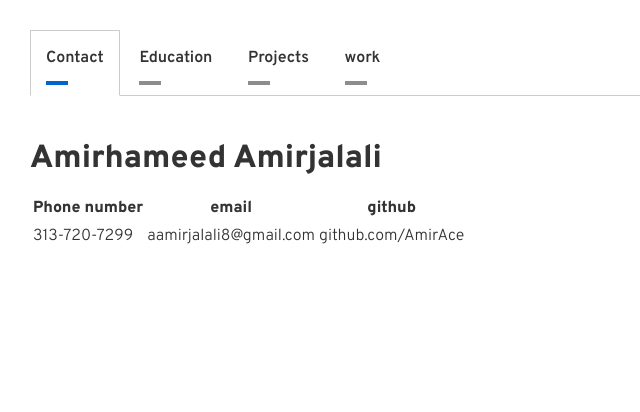
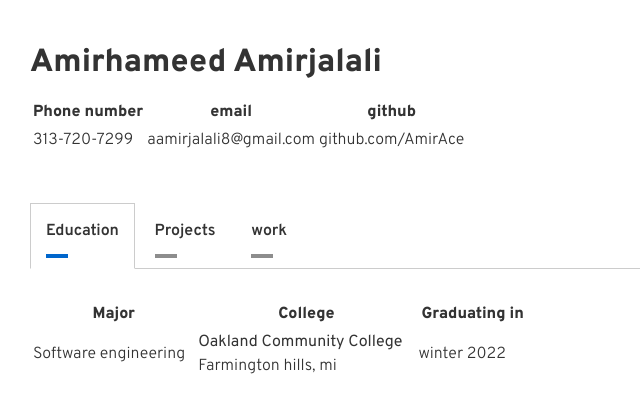
Before and after one commit to AmirAce2/AmirAce.github.io, a plain HTML site: page index.html in a window 1280 px wide. Shown: the whole page, without its empty margins (0-640 px from the left). Drawn offline with nearby package versions, Linux system fonts and the light colour scheme.

Commit message:
cleanup work
Put contacts in the front of the webpage, deleted contact tab

```diff
--- a/index.html
+++ b/index.html
@@ -8,14 +8,29 @@
 
 </head>
 <body>
+  <h1>Amirhameed Amirjalali</h1>
 
+  <table>
+    <tr>
+    <th>Phone number</th>
+    <th>email</th>
+    <th>github</th>
+  </tr>
+  <td>313-720-7299</td>
+  <td>aamirjalali8@gmail.com</td>
+  <td><link>github.com/AmirAce</link> </td>
+</tr>
+</table>
+  <tr>
+<br>
+<br>
 
 <div class="tabset">
   <!-- Tab 1 -->
-  <input type="radio" name="tabset" id="tab1" aria-controls="marzen" checked>
-  <label for="tab1">Contact</label>
+  <!-- <input type="radio" name="tabset" id="tab1" aria-controls="marzen" checked>
+  <label for="tab1">Contact</label> -->
   <!-- Tab 2 -->
-  <input type="radio" name="tabset" id="tab2" aria-controls="rauchbier">
+  <input type="radio" name="tabset" id="tab2" aria-controls="rauchbier" checked>
   <label for="tab2">Education</label>
   <!-- Tab 3 -->
   <input type="radio" name="tabset" id="tab3" aria-controls="dunkles">
@@ -25,23 +40,10 @@
   <label for="tab4">work</label>
 
   <div class="tab-panels">
-    <section id="General" class="tab-panel">
-      <h1>Amirhameed Amirjalali</h1>
+    <!-- <section id="General" class="tab-panel">
 
-            <table>
-              <tr>
-              <th>Phone number</th>
-              <th>email</th>
-              <th>github</th>
-            </tr>
-            <td>313-720-7299</td>
-            <td>aamirjalali8@gmail.com</td>
-            <td><link>github.com/AmirAce</link> </td>
-          </tr>
-          </table>
-            <tr>
 
-  </section>
+  </section> -->
     <section id="Education" class="tab-panel">
       <!-- <h2>Software engineering Assoicates</h2> -->
      <table style="width: 500px;">
```
